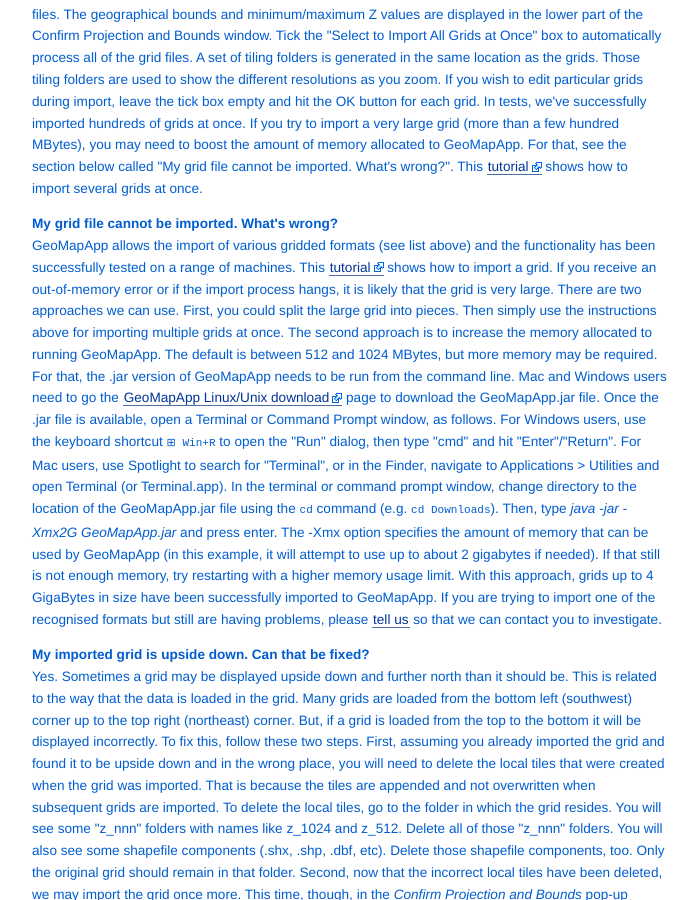
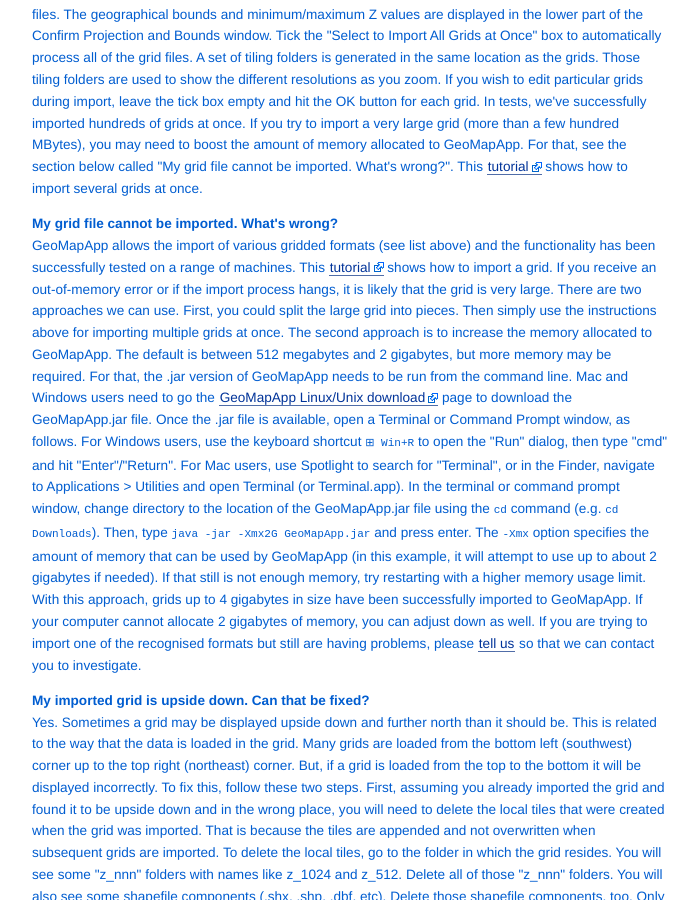
Before and after one commit to mgds/www.geomapapp.org, a Jekyll site: the page built from FAQ.html, in a window 1280 px wide and 900 px high, scrolled down 7176 px. Shown: the whole window, without its empty margins (392-1090 px from the left). Built offline with Jekyll 4.4.1, drawn with Linux system fonts in a browser that asks for light colours.

Commit message:
Updated memory info in FAQ

```diff
--- a/FAQ.html
+++ b/FAQ.html
@@ -439,8 +439,8 @@
 			First, you could split the large grid into pieces. Then simply use the instructions
 			above for importing multiple grids at once.
 
-			The second approach is to increase the memory allocated to running GeoMapApp.
-			The default is between 512 and 1024 MBytes, but more memory may be required.
+			The second approach is to increase the memory allocated to GeoMapApp.
+			The default is between 512 megabytes and 2 gigabytes, but more memory may be required.
 			For that, the .jar version of GeoMapApp needs to be run from the command line.
 			Mac and Windows users need to go the
 			<a class="external" href="http://www.marine-geo.org/tools/maps_grids.php">GeoMapApp Linux/Unix download</a>
@@ -450,10 +450,11 @@
 			For Mac users, use Spotlight to search for "Terminal", or in the Finder, navigate to Applications > Utilities and open Terminal (or Terminal.app).
 			In the terminal or command prompt window, change directory to the location of the GeoMapApp.jar
 			file using the <code class="gray_rounded_rect">cd</code> command (e.g. <code class="gray_rounded_rect copyable">cd Downloads</code>). Then, type
-			<i>java -jar -Xmx2G GeoMapApp.jar</i> and press enter. The -Xmx option specifies the
+			<code class="gray_rounded_rect copyable">java -jar -Xmx2G GeoMapApp.jar</code> and press enter. The <code>-Xmx</code> option specifies the
 			amount of memory that can be used by GeoMapApp (in this example, it will attempt to use up to about 2 gigabytes if needed).
 			If that still is not enough memory, try restarting with a higher memory usage limit. With this
-			approach, grids up to 4 GigaBytes in size have been successfully imported to GeoMapApp.
+			approach, grids up to 4 gigabytes in size have been successfully imported to GeoMapApp.
+			If your computer cannot allocate 2 gigabytes of memory, you can adjust down as well.
 
 			If you are trying to import one of the recognised formats but still are
 			having problems, please <a href="mailto:info@marine-geo.org">tell us</a>
```
